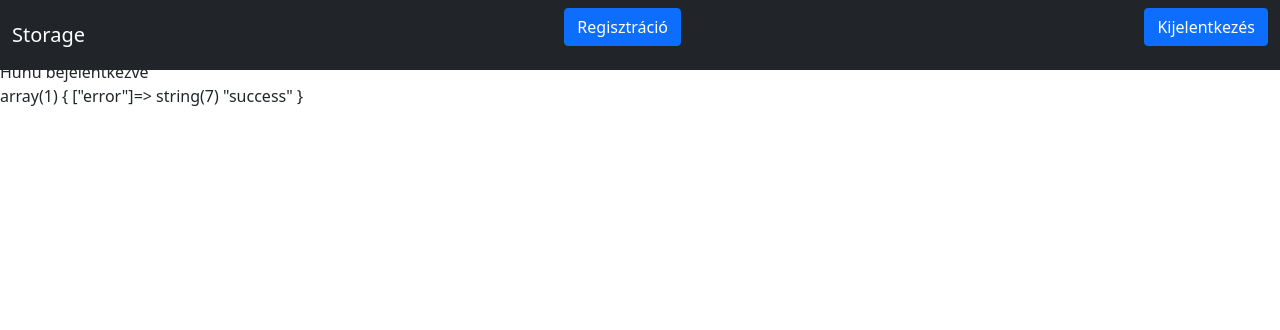
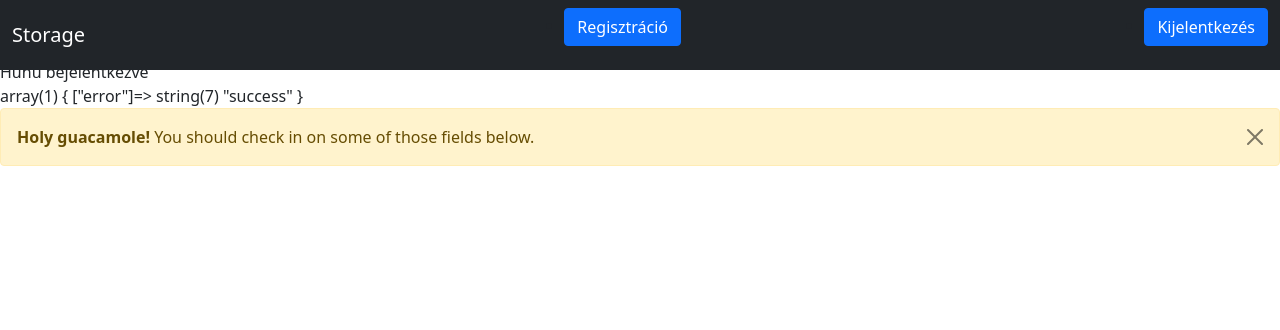
Before and after one commit to ladikszabolcs/draken-storage, a PHP site: the page made by index.php in a window 1280 px wide. Shown: the top 330 px of the page. Run offline with PHP 8.4, Linux system fonts and the light colour scheme; a user stored in the database is signed in.

Commit message:
errormessage

```diff
--- a/index.php
+++ b/index.php
@@ -25,6 +25,7 @@
 
 
 var_dump($_GET);
+$view->errorMessageView("Teszt", "success");
 
 
 //$kimenet = $database->sqlquery("SELECT * FROM users WHERE email='robert'");
--- a/views/class_views.php
+++ b/views/class_views.php
@@ -84,11 +84,18 @@
 			');
 	}
 
+	function errorMessageView($message, $color){
+		echo('<div class="alert alert-warning alert-dismissible fade show" role="alert">
+  <strong>Holy guacamole!</strong> You should check in on some of those fields below.
+  <button type="button" class="btn-close" data-bs-dismiss="alert" aria-label="Close"></button>
+</div>');
+	}
+
 	function __destruct()
 	{
 		echo('
 			</body>
-			</htlm>
+			</html>
 			');
 	}
 
```
